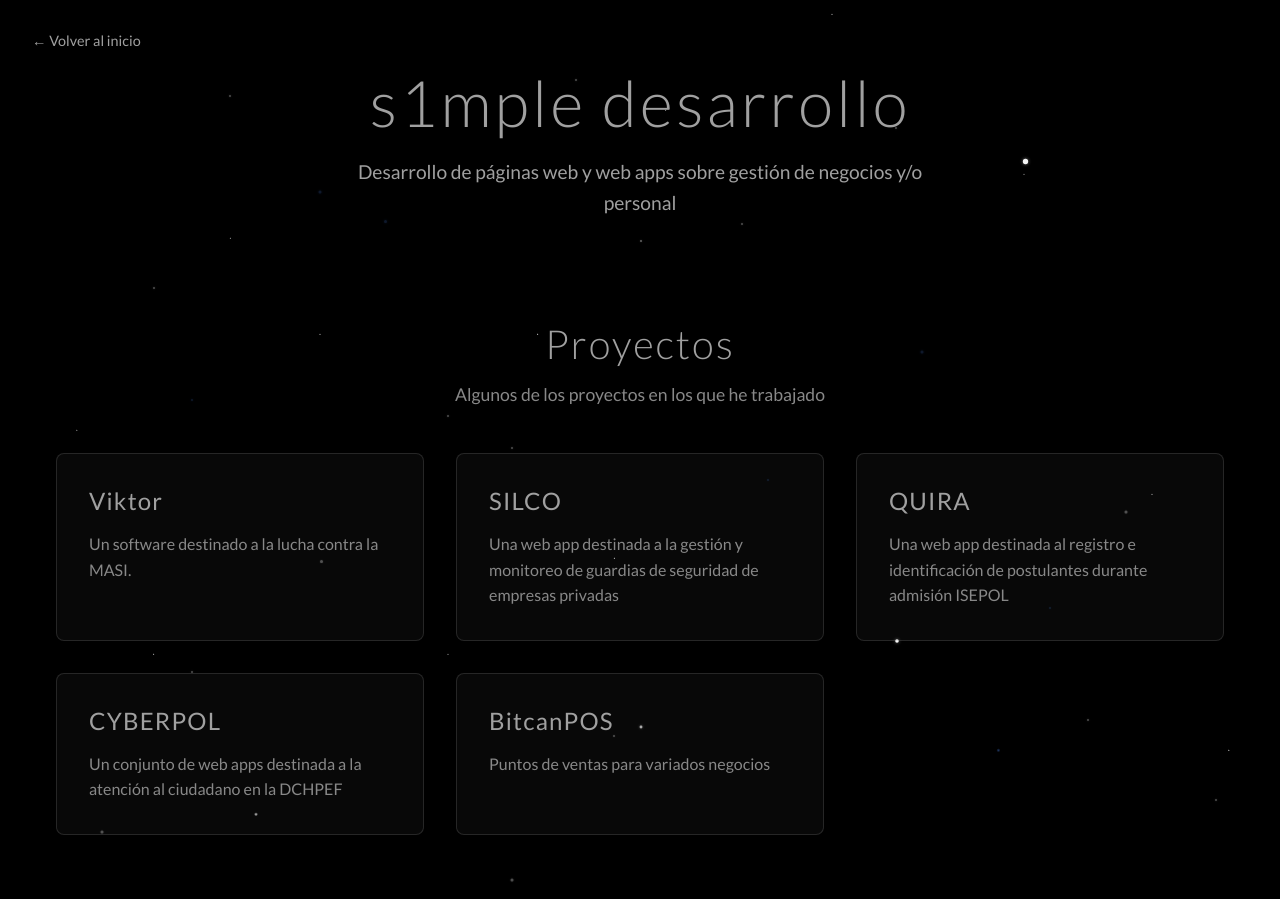
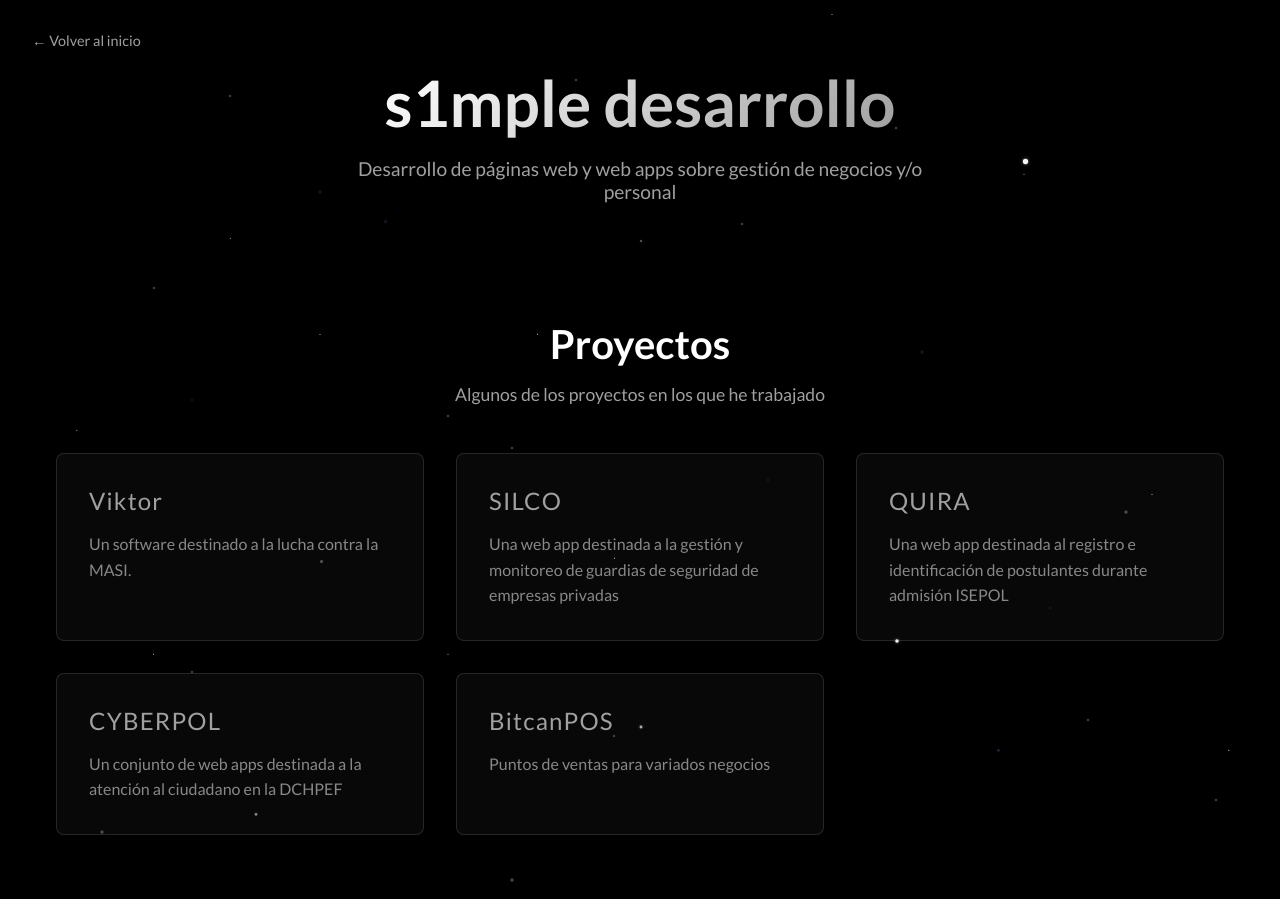
Before and after one commit to zcaraluna/s1mple_cloud, a Next.js app: page /dev in a window 1280 px wide. Built offline with nearby package versions, Linux system fonts and the light colour scheme.

Commit message:
cambio de diseño

```diff
--- a/app/dev/page.module.css
+++ b/app/dev/page.module.css
@@ -120,20 +120,21 @@
 }
 
 .title {
-  font-size: clamp(2.5rem, 8vw, 4rem);
-  font-weight: 300;
+  font-size: 4rem;
+  font-weight: 700;
   margin-bottom: 1rem;
-  color: #a0a0a0;
-  letter-spacing: 0.05em;
+  background: linear-gradient(135deg, #fff 0%, #a0a0a0 100%);
+  -webkit-background-clip: text;
+  -webkit-text-fill-color: transparent;
+  background-clip: text;
   opacity: 0;
 }
 
 .subtitle {
-  font-size: clamp(1rem, 3vw, 1.2rem);
+  font-size: 1.2rem;
   color: #a0a0a0;
   max-width: 600px;
   margin: 0 auto;
-  line-height: 1.6;
 }
 
 .projectsSection {
@@ -145,22 +146,18 @@
 }
 
 .sectionTitle {
-  font-size: clamp(2rem, 5vw, 2.5rem);
-  font-weight: 300;
+  font-size: 2.5rem;
+  font-weight: 700;
   text-align: center;
   margin-bottom: 1rem;
-  color: #a0a0a0;
-  letter-spacing: 0.05em;
+  color: #fff;
 }
 
 .sectionDescription {
   text-align: center;
-  color: #888;
-  font-size: clamp(0.95rem, 2vw, 1.1rem);
+  color: #a0a0a0;
+  font-size: 1.1rem;
   margin-bottom: 3rem;
-  max-width: 600px;
-  margin-left: auto;
-  margin-right: auto;
 }
 
 .projectsGrid {
@@ -208,6 +205,14 @@
 
 /* Responsive */
 @media (max-width: 768px) {
+  .title {
+    font-size: 2.5rem;
+  }
+
+  .subtitle {
+    font-size: 1rem;
+  }
+
   .hero {
     padding: 3rem 1rem 1.5rem;
   }
```
